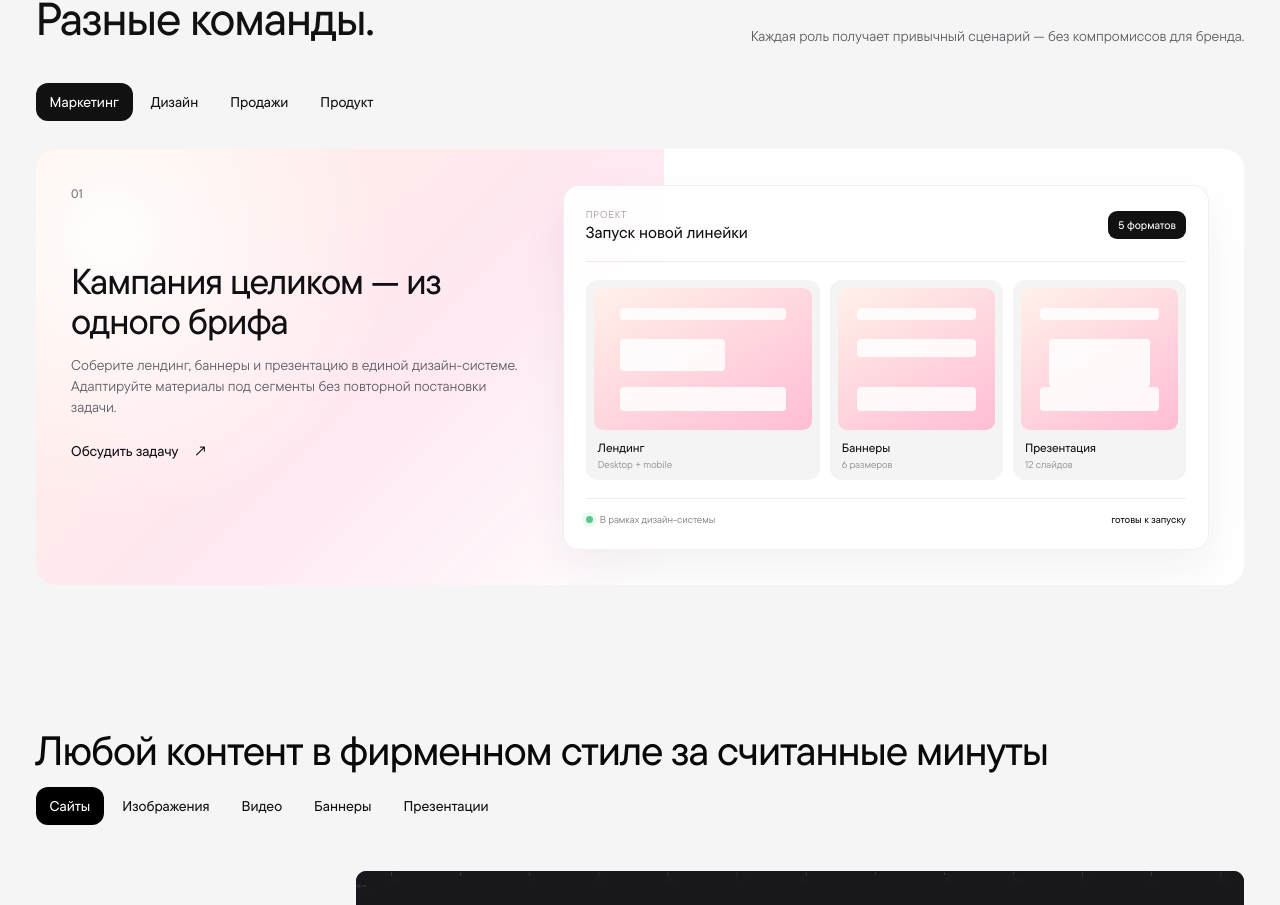
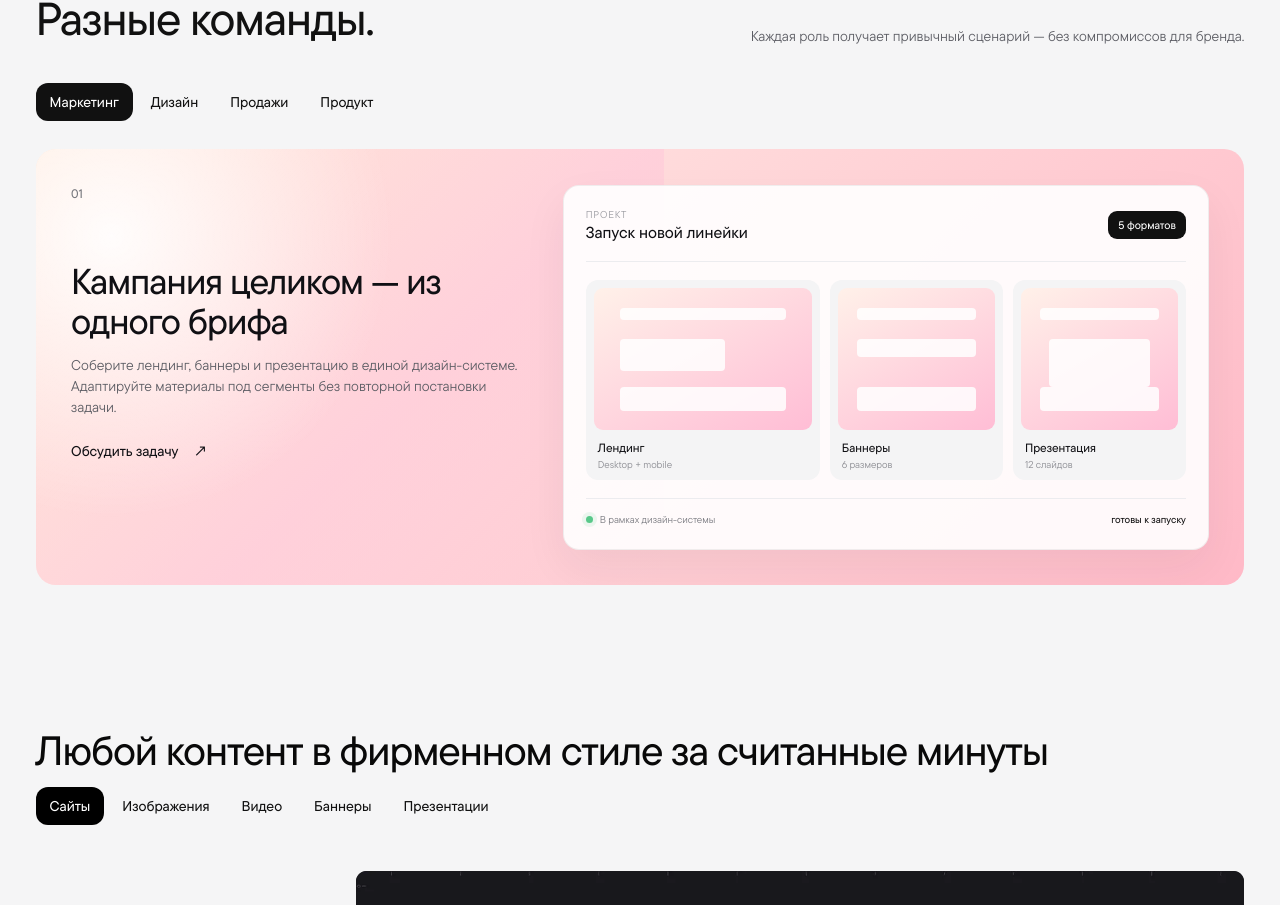
Before and after one commit to jackripmf/snapbuild-test-task, a React (Vite) app: page / in a window 1280 px wide. Shown: the part 2087-2992 px from the top of the page. Built offline with nearby package versions, Linux system fonts and the light colour scheme.

Commit message:
Remove white split from team panel

```diff
--- a/app/globals.css
+++ b/app/globals.css
@@ -123,7 +123,7 @@ section[id]{scroll-margin-top:160px}
 .team-tabs button{border:0;border-radius:12px;padding:10px 14px;background:transparent;color:#111;font-size:14.2222px;line-height:18px;font-weight:500}
 .team-tabs button:hover{background:#ececef}
 .team-tabs button[aria-selected="true"]{background:#111;color:#fff}
-.team-panel{grid-template-columns:minmax(0,.82fr) minmax(540px,1.18fr);min-height:430px;padding:35.5556px;gap:42.6667px;border-radius:20px;background:#fff!important}
+.team-panel{grid-template-columns:minmax(0,.82fr) minmax(540px,1.18fr);min-height:430px;padding:35.5556px;gap:42.6667px;border-radius:20px}
 .team-panel:before{content:"";position:absolute;inset:0 48% 0 0;pointer-events:none;background:radial-gradient(circle at 12% 20%,rgba(255,255,255,.92),transparent 43%),linear-gradient(135deg,rgba(255,224,204,.58),rgba(255,184,216,.32) 58%,transparent)}
 .team-panel.lilac:before{background:radial-gradient(circle at 12% 20%,rgba(255,255,255,.92),transparent 43%),linear-gradient(135deg,rgba(235,225,255,.74),rgba(202,198,255,.35) 58%,transparent)}
 .team-panel.blue:before{background:radial-gradient(circle at 12% 20%,rgba(255,255,255,.92),transparent 43%),linear-gradient(135deg,rgba(224,242,255,.8),rgba(194,219,255,.36) 58%,transparent)}
```
